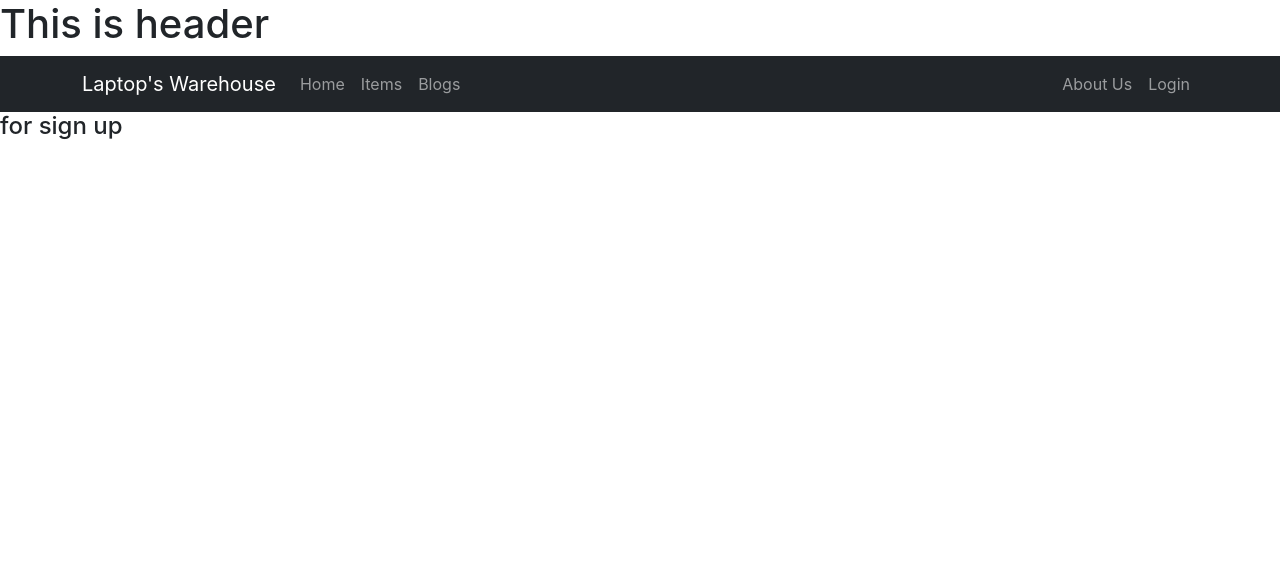
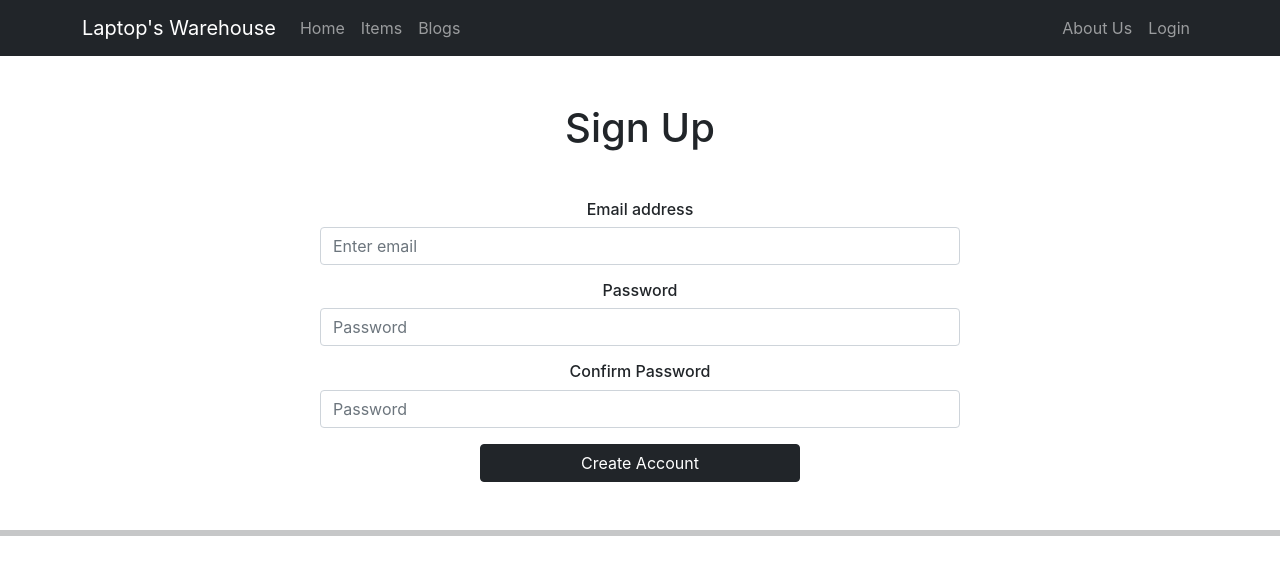
Before and after one commit to swadhin503/warehouse-management-client, a React (Create React App) app: page /signup in a window 1280 px wide. Shown: the top 574 px of the page. Built offline with nearby package versions, Linux system fonts and the light colour scheme.

Commit message:
sign in with email & passward added

```diff
--- a/src/components/Header/Header.js
+++ b/src/components/Header/Header.js
@@ -5,7 +5,6 @@ import { Link } from 'react-router-dom';
 const Header = () => {
     return (
         <div>
-            <h1>This is header</h1>
             <Navbar collapseOnSelect expand="lg" bg="dark" variant="dark">
                 <Container>
                 <Navbar.Brand href="#home">Laptop's Warehouse</Navbar.Brand>
--- a/src/components/SignUp/SIgnUp.js
+++ b/src/components/SignUp/SIgnUp.js
@@ -1,9 +1,80 @@
-import React from 'react';
+import React, { useState } from 'react';
+import { Button, Form, Spinner } from 'react-bootstrap';
+import { useCreateUserWithEmailAndPassword } from 'react-firebase-hooks/auth';
+import { useNavigate } from 'react-router-dom';
+import auth from '../../firebase.init';
 
 const SIgnUp = () => {
+    const [email, setEmail] = useState('');
+    const [password, setPassword] = useState('');
+    const [confirmPassword, setConfirmPassword] = useState('');
+    const navigate = useNavigate();
+    const [
+      createUserWithEmailAndPassword,
+      user,
+      loading,
+      error,
+    ] = useCreateUserWithEmailAndPassword(auth);
+
+    if (error) {
+        return (
+          <div>
+            <p className="text-danger">Error: {error.message}</p>
+          </div>
+        );
+    }
+
+    if(user){
+        navigate("/home");
+    }
+    if(loading){
+        return (
+            <Spinner animation="border" role="status">
+                 <span className="visually-hidden">Loading...</span>
+            </Spinner>
+        )
+    }
+
+    const handleCreateUser = (event) => {
+        if(password != confirmPassword) {
+            return(
+              <div>
+                <p className="text-danger">Please, type password again</p>
+              </div>)
+        }
+
+        event.preventDefault()
+        createUserWithEmailAndPassword(email, password)
+    }
+
     return (
         <div>
-            <h4>for sign up</h4>
+            <h1 className="text-center text-dark text-bold mt-5">Sign Up</h1>
+            <Form>
+                <Form.Group className="mb-3" controlId="formBasicEmail">
+                    <h6 className="text-center mt-5">Email address</h6>
+                    <Form.Control onBlur={(e) => setEmail(e.target.value)} className="d-block w-50 mx-auto" type="email" placeholder="Enter email" />
+                </Form.Group>
+
+                <Form.Group className="mb-3" controlId="formBasicPassword">
+                    <h6 className="text-center">Password</h6>
+                    <Form.Control onBlur={(e) => setPassword(e.target.value)} className="d-block w-50 mx-auto" type="password" placeholder="Password" />
+                </Form.Group>
+
+                <Form.Group className="mb-3">
+                    <h6 className="text-center">Confirm Password</h6>
+                    <Form.Control onBlur={(e) => setConfirmPassword(e.target.value)} className="d-block w-50 mx-auto" type="password" placeholder="Password" />
+                </Form.Group>
+
+                <Button onClick={handleCreateUser} className="d-block w-25 mx-auto" variant="dark" type="submit">
+                    Create Account
+                </Button>
+           </Form>
+
+
+           <hr className="mt-5 border border-dark border-3" />
+
+
         </div>
     );
 };
```
